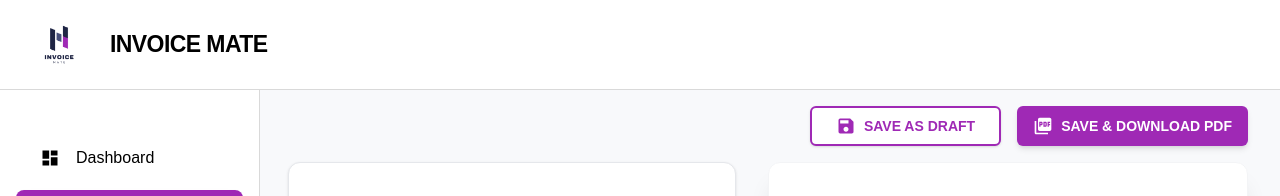
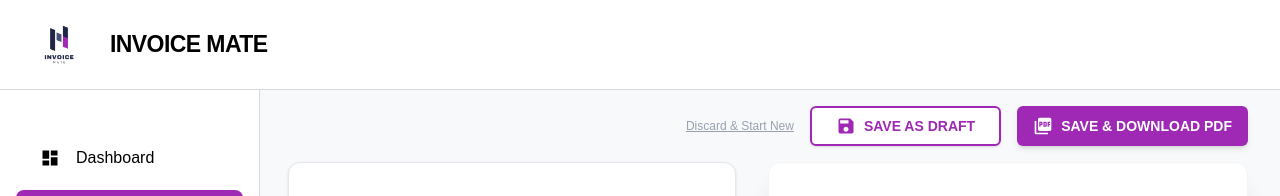
Before and after one commit to pavithra21635/InvoiceMate-Invoice-Generating-Web-Application, a React app in the folder frontend/: page /invoices in a window 1280 px wide. Shown: the top 196 px of the page. Built offline with nearby package versions, Linux system fonts and the light colour scheme; no server answers; the HTML template or start-up script is replaced by a standard one.

Commit message:
T15-Implement data survives a page refresh.

```diff
--- a/frontend/src/pages/InvoicePage.jsx
+++ b/frontend/src/pages/InvoicePage.jsx
@@ -51,6 +51,14 @@ export default function InvoicePage() {
       navigate(location.pathname, { replace: true, state: {} });
     }
     else {
+    const savedSession = localStorage.getItem("active_invoice_session");
+    const parsedSession = savedSession ? JSON.parse(savedSession) : null;
+
+    // Priority 2: Survival on Refresh (Only if the session has an actual Invoice Number)
+    if (parsedSession && parsedSession.invoiceNo) {
+      setInvoiceData(parsedSession);
+    }
+    else {
       const fetchNextNumber = async () => {
         try {
           const response = await axios.get("http://localhost:5000/api/invoices/next-number");
@@ -69,7 +77,18 @@ export default function InvoicePage() {
 
       fetchNextNumber();
     }
+  }
   }, [location.state, navigate]);
+
+  useEffect(() => {
+  // Only save if the data is different from the initial empty state
+  if (JSON.stringify(invoiceData) !== JSON.stringify(INITIAL_INVOICE_STATE)) {
+    localStorage.setItem("active_invoice_session", JSON.stringify(invoiceData));
+  }
+}, [invoiceData]);
+
+
+
 
 
 
@@ -110,7 +129,7 @@ export default function InvoicePage() {
         await downloadPDF();
 
 
-
+localStorage.removeItem("active_invoice_session");
 
       setInvoiceData(INITIAL_INVOICE_STATE);
 
@@ -170,7 +189,21 @@ const saveAsDraft = () => {
       <Navbar />
 
       <main className="flex-1 transition-all duration-300 ml-0 md:ml-64 pt-[90px]">
+
+
         <div className="flex justify-end gap-4 px-8 py-4">
+
+          <button
+            onClick={() => {
+              if(window.confirm("Are you sure you want to clear all fields?")) {
+                localStorage.removeItem("active_invoice_session");
+                window.location.reload(); // Simplest way to trigger a fresh ID fetch
+              }
+            }}
+            className="text-gray-400 hover:text-red-500 text-xs font-medium underline">
+            Discard & Start New
+          </button>
+
           <button
             onClick={saveAsDraft}
             className="flex items-center gap-2 bg-white text-[#9F29B5] border-2 border-[#9F29B5] px-6 py-2 rounded-md shadow-sm hover:bg-purple-50 transition-colors font-bold text-sm"
```
